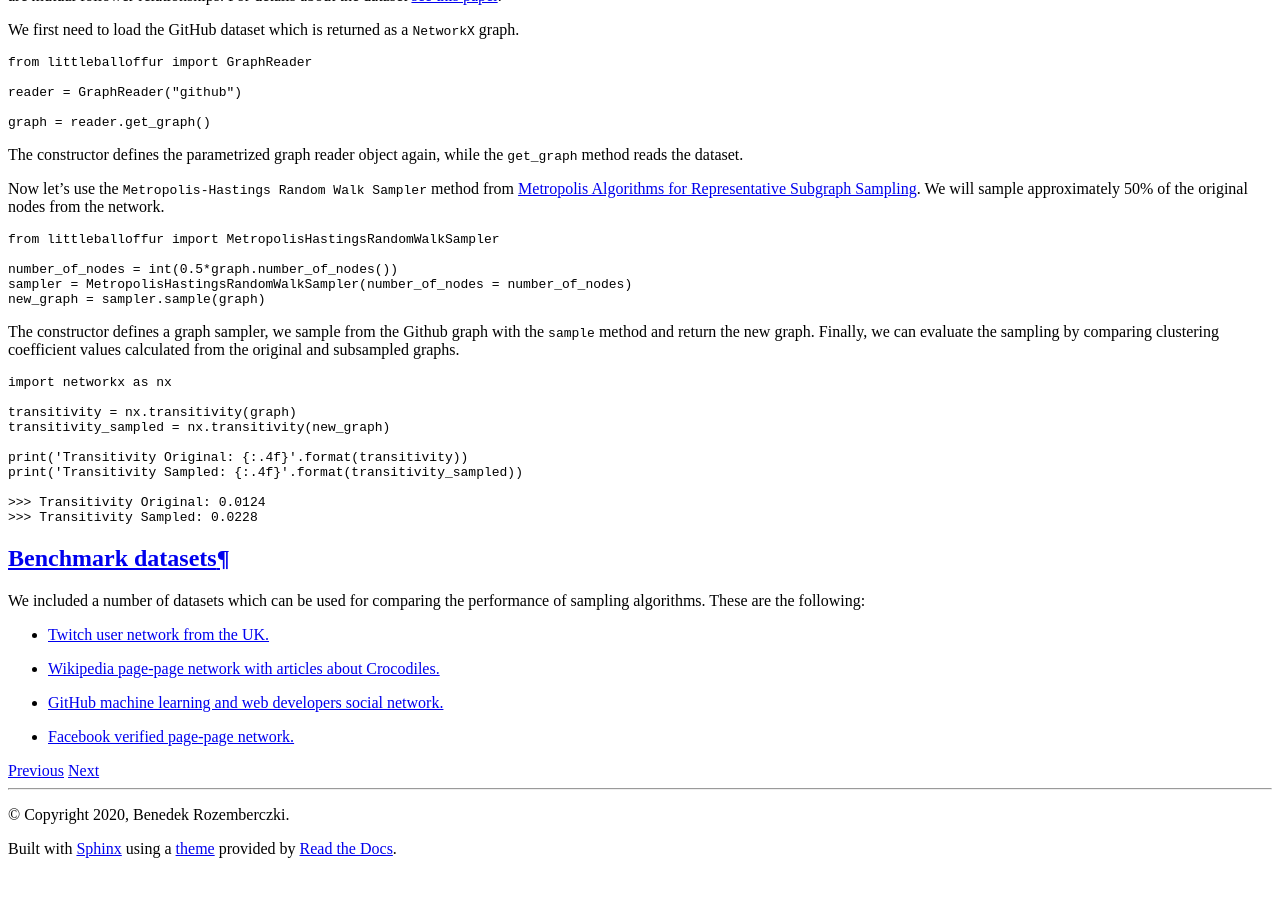
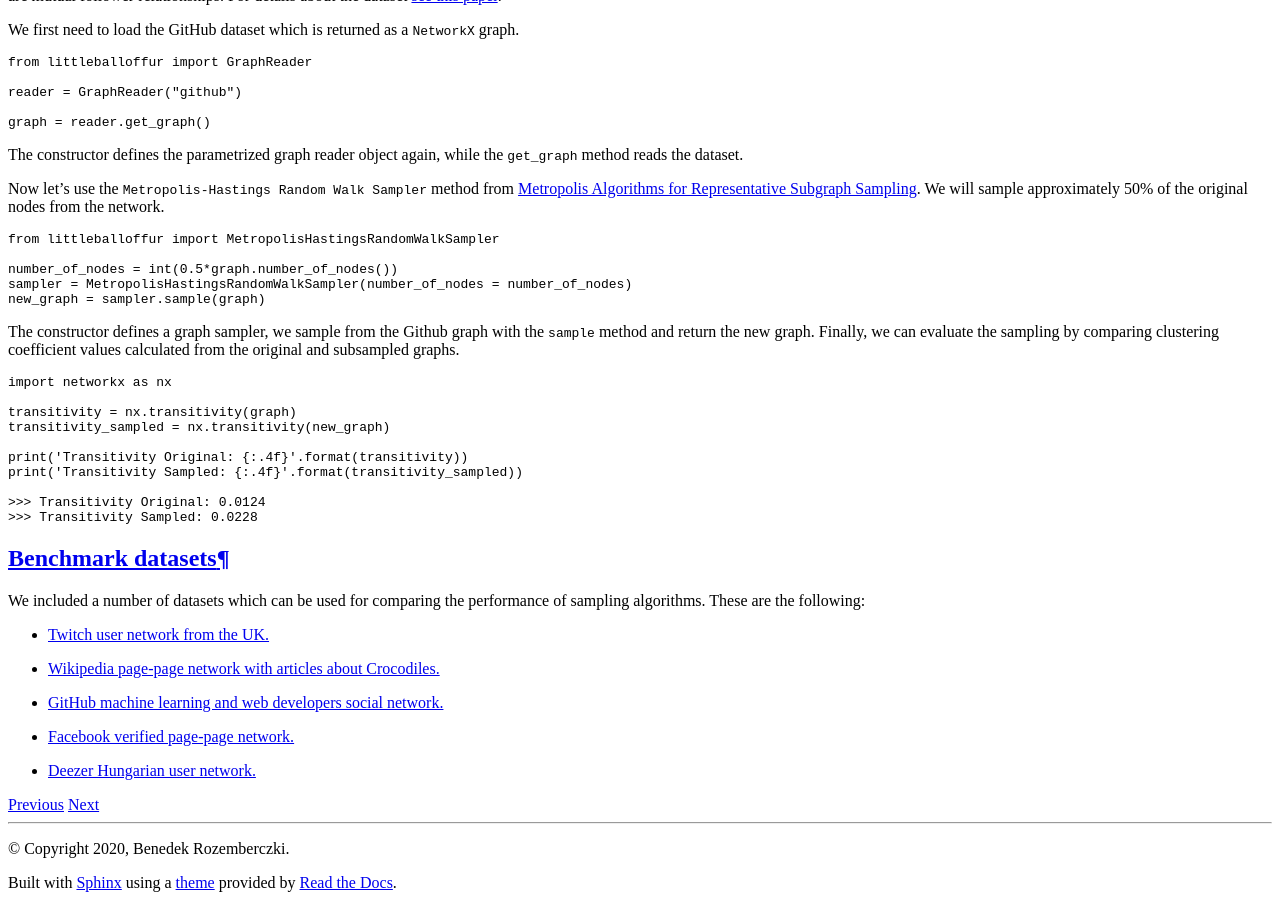
Before and after one commit to benedekrozemberczki/littleballoffur, a Sphinx documentation site: the page built from docs/source/notes/introduction.rst, in a window 1280 px wide and 900 px high, scrolled down 3612 px. Built offline with Sphinx 7.4.7 and the Read the Docs theme 2.0.0, drawn with Linux system fonts in a browser that asks for light colours; pages that are not in the unit, such as notebooks, are missing from menus; before the commit the page ends 4478 px from its top, so only the background shows below that.

Commit message:
Datasets

```diff
--- a/docs/source/notes/introduction.rst
+++ b/docs/source/notes/introduction.rst
@@ -214,3 +214,4 @@ We included a number of datasets which can be used for comparing the performance
 - `Wikipedia page-page network with articles about Crocodiles. <https://arxiv.org/abs/1909.13021>`_
 - `GitHub machine learning and web developers social network. <https://arxiv.org/abs/1909.13021>`_
 - `Facebook verified page-page network. <https://arxiv.org/abs/1909.13021>`_
+- `Deezer Hungarian user network. <https://arxiv.org/abs/1909.13021>`_
```
